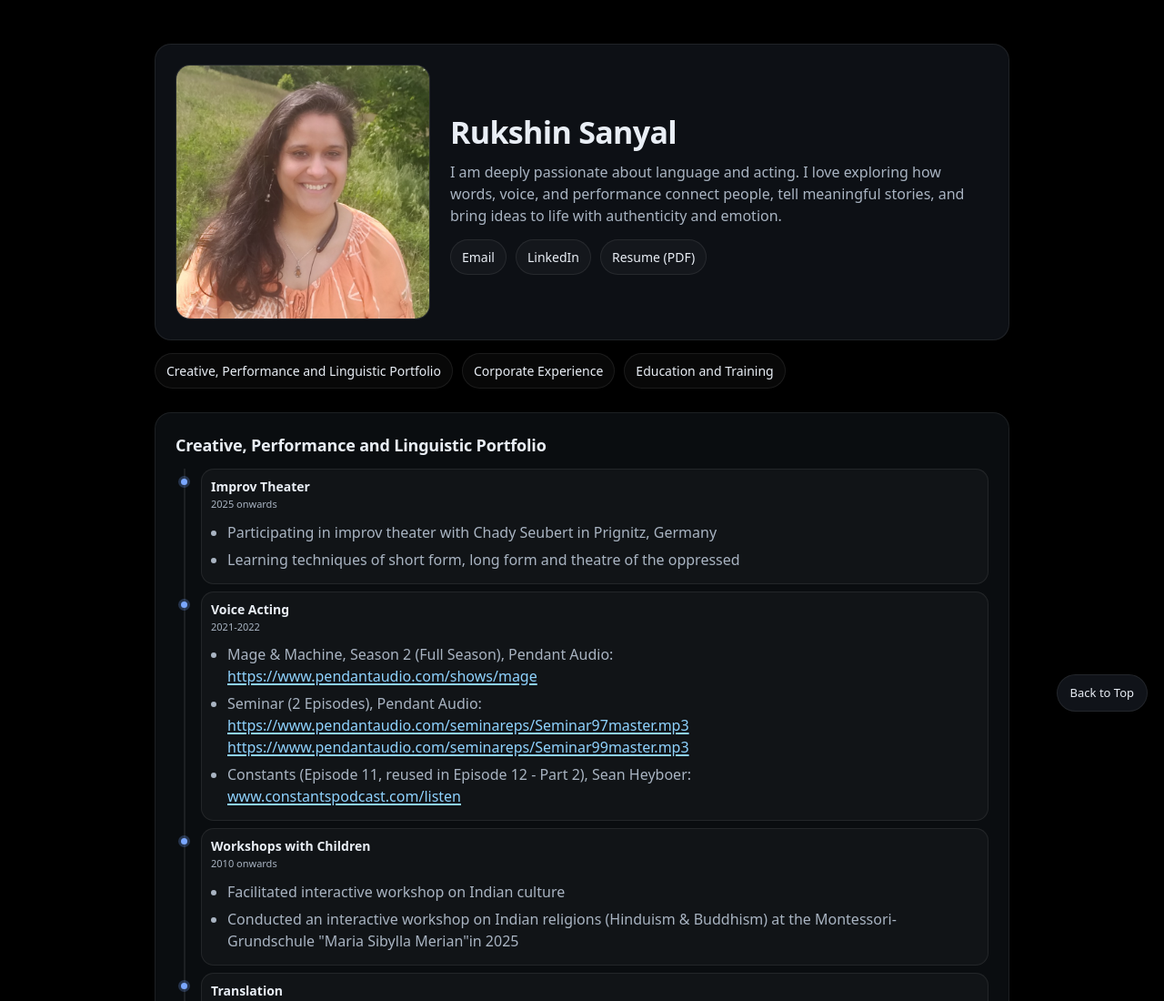
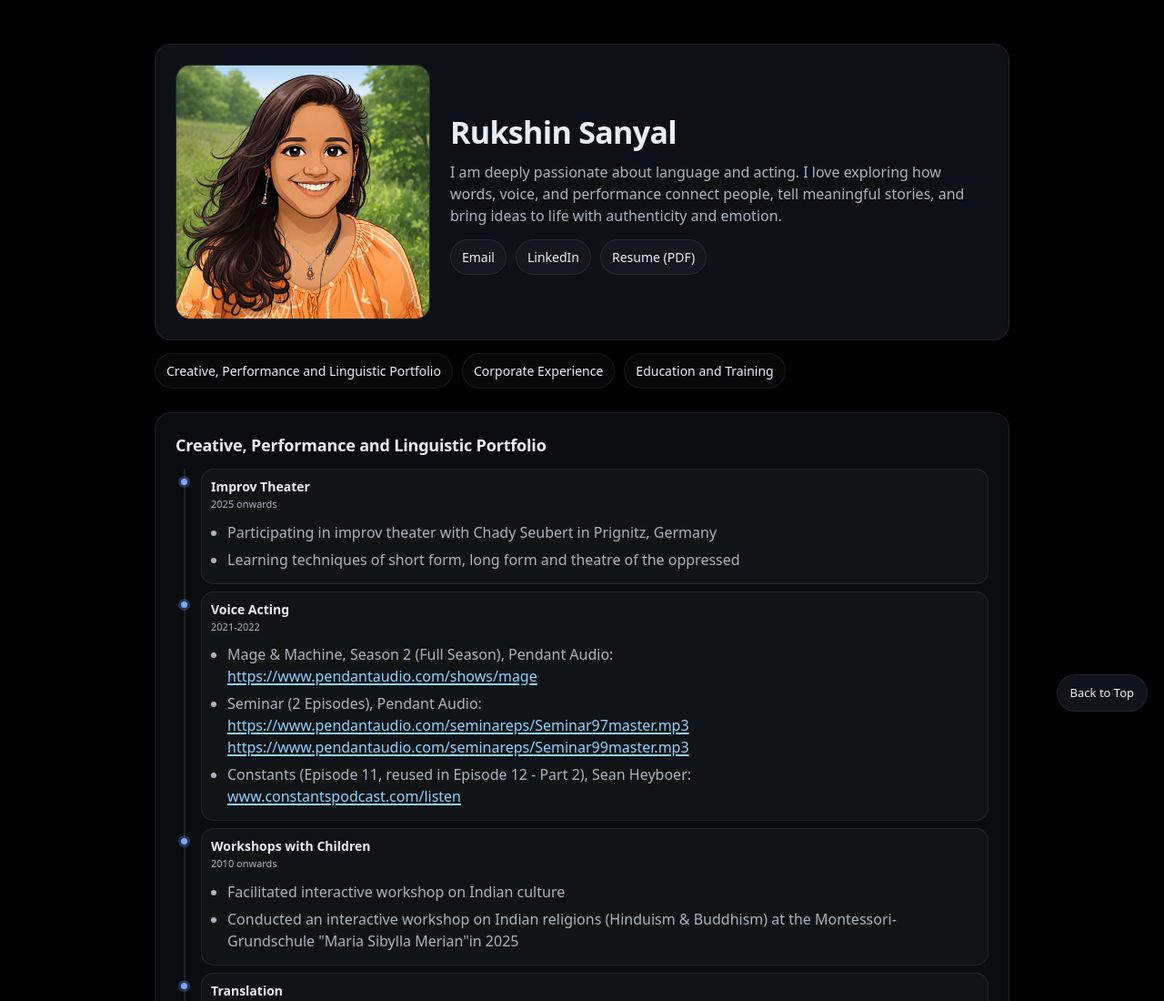
Before and after one commit to subrotosanyal/rukshin_portfolio, a plain HTML site: page public/index.html in a window 1280 px wide. Shown: the top 1100 px of the page at 91% size. Drawn offline with Linux system fonts and the light colour scheme.

Commit message:
Update profile image source in index.html to use the avatar

```diff
--- a/public/index.html
+++ b/public/index.html
@@ -14,7 +14,7 @@
     <div class="container">
       <header>
         <!-- Replace "rukshin.png" with your image file name (place it in the same folder). -->
-        <img class="avatar" src="rukshin.png" alt="Profile photo of Rukshin Sanyal" />
+        <img class="avatar" src="avatar.png" alt="Profile photo of Rukshin Sanyal" />
 
         <div>
           <h1>Rukshin Sanyal</h1>
```
